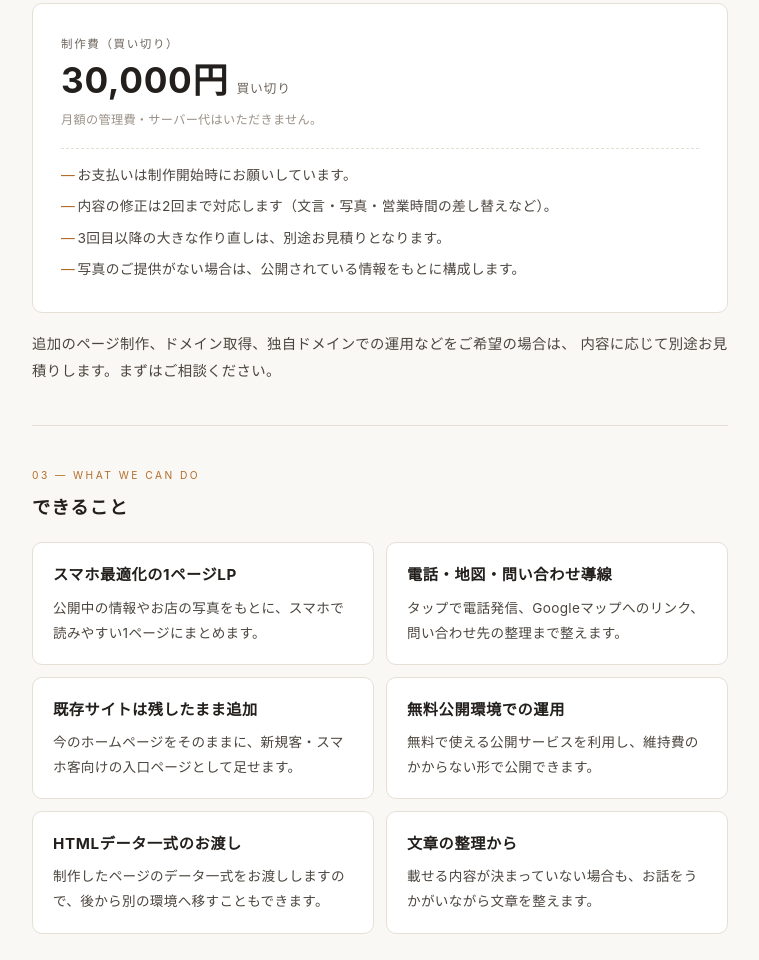
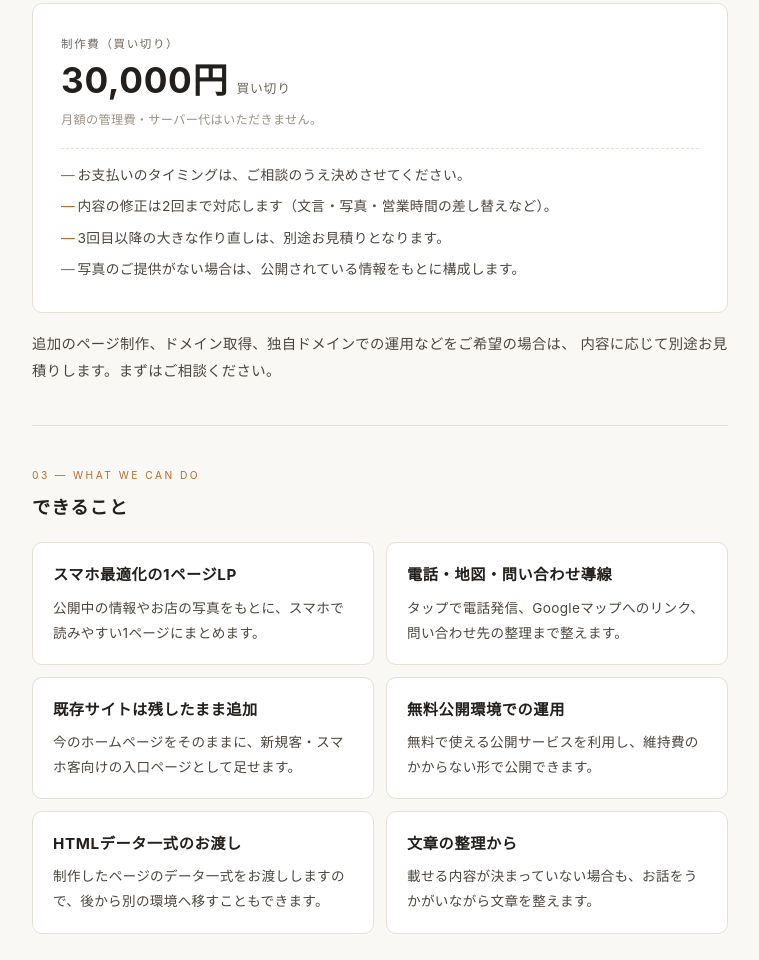
Before and after one commit to wtdforiphone8-arch/-, a plain HTML site: page about/index.html in a window 1280 px wide. Shown: the part 908-1868 px from the top of the page, without its empty margins (260-1019 px from the left). Drawn offline with Linux system fonts and the light colour scheme.

Commit message:
Keep payment timing open instead of stating a condition

```diff
--- a/about/index.html
+++ b/about/index.html
@@ -238,7 +238,8 @@
         <div class="price">30,000円 <small>買い切り</small></div>
         <div class="price-note">月額の管理費・サーバー代はいただきません。</div>
         <ul class="cond">
-          <li>お支払いは制作開始時にお願いしています。</li>
+          <!-- TODO(差し替え): 支払いタイミング（前払い・着手金など）が決まったら具体化する。現状は未確定のため「ご相談」としている。 -->
+          <li>お支払いのタイミングは、ご相談のうえ決めさせてください。</li>
           <li>内容の修正は2回まで対応します（文言・写真・営業時間の差し替えなど）。</li>
           <li>3回目以降の大きな作り直しは、別途お見積りとなります。</li>
           <li>写真のご提供がない場合は、公開されている情報をもとに構成します。</li>
```
